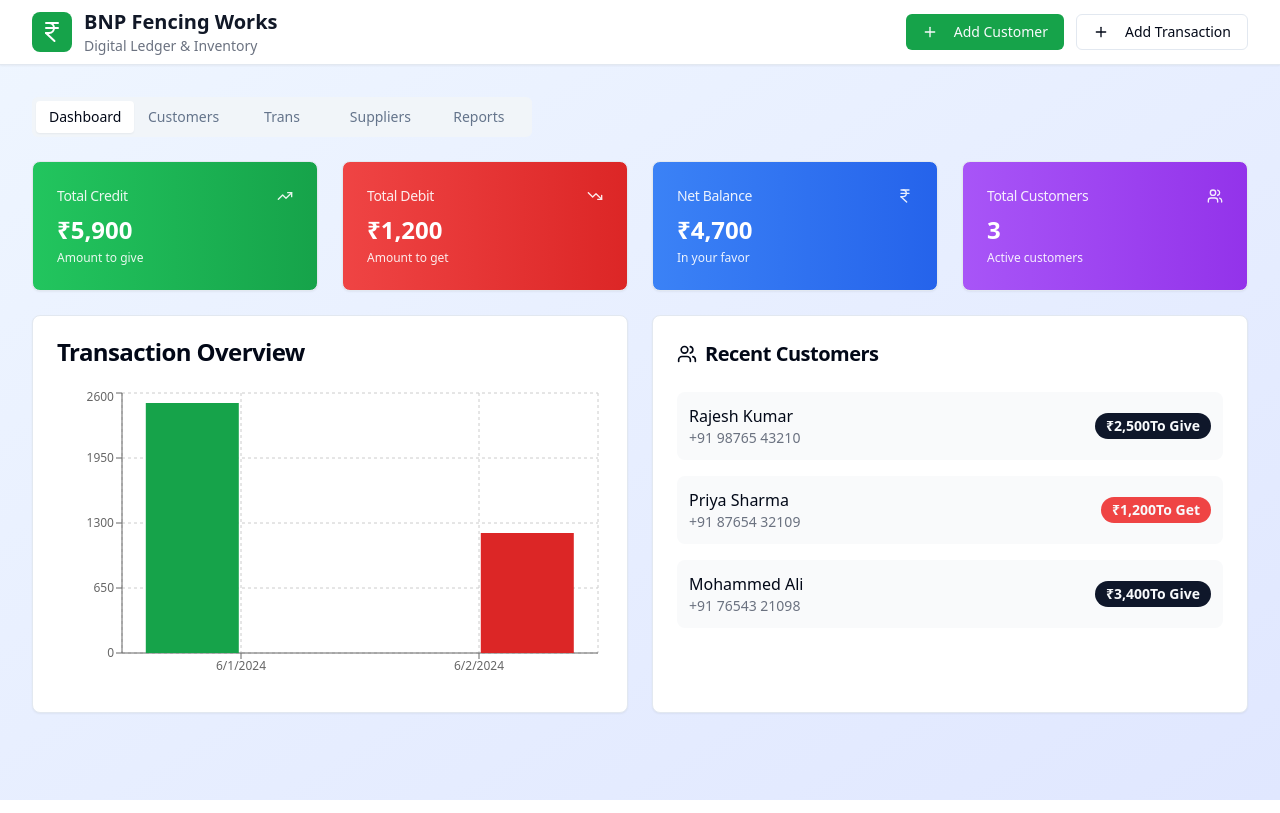
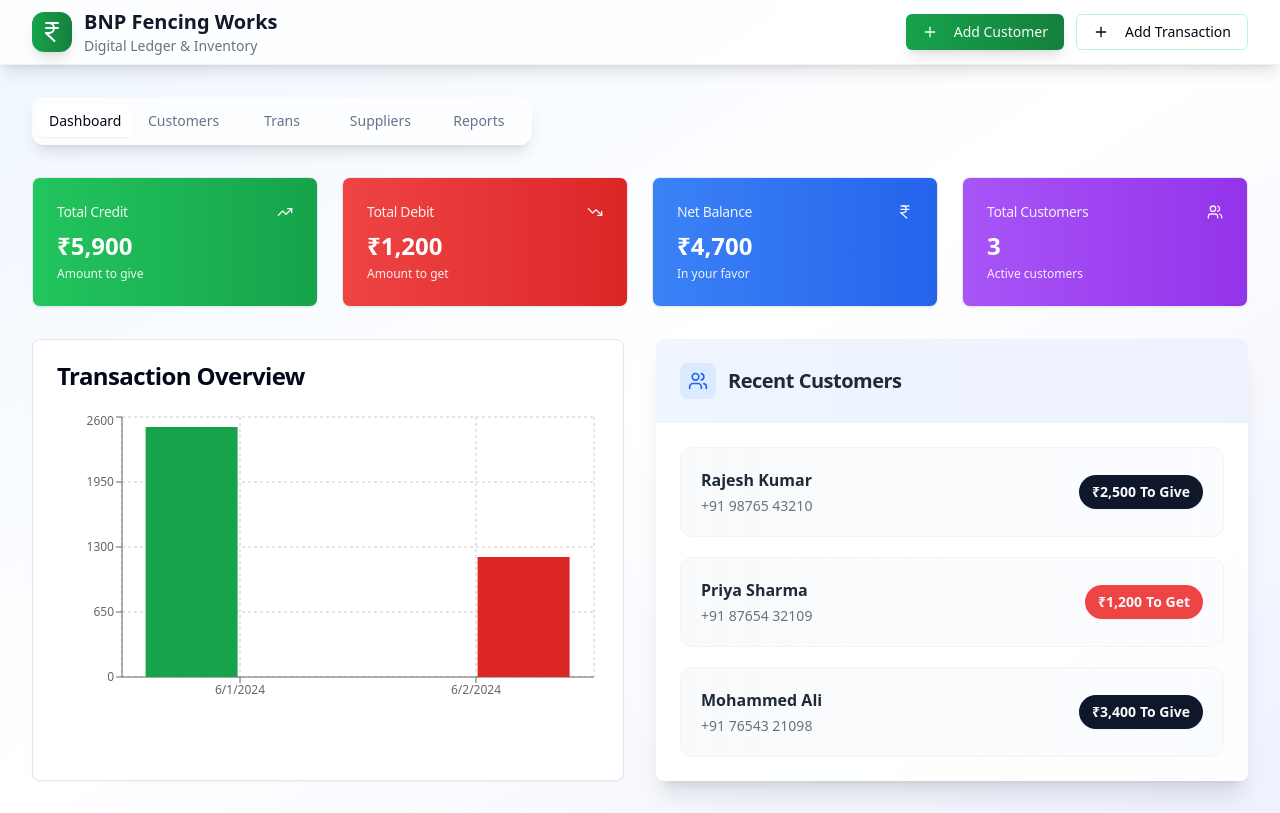
Before and after one commit to kishoreksk/pocket-book-online, a React (Vite) app: page / in a window 1280 px wide. Built offline with nearby package versions, Linux system fonts and the light colour scheme.

Commit message:
Fix: Improve spacing and design of sections
Improved the spacing and visual design of the dashboard, customer, and transaction sections for a more spacious and beautiful layout.

```diff
--- a/src/pages/Index.tsx
+++ b/src/pages/Index.tsx
@@ -345,13 +345,13 @@ const Index = () => {
   };
 
   return (
-    <div className="min-h-screen bg-gradient-to-br from-blue-50 to-indigo-100">
+    <div className="min-h-screen bg-gradient-to-br from-blue-50 via-white to-indigo-50">
       {/* Header - Mobile Optimized */}
-      <div className="bg-white shadow-sm border-b">
+      <div className="bg-white/80 backdrop-blur-sm shadow-lg border-b border-gray-200/50 sticky top-0 z-50">
         <div className="max-w-7xl mx-auto px-3 sm:px-4 lg:px-8">
           <div className="flex items-center justify-between h-14 sm:h-16">
             <div className="flex items-center space-x-2 sm:space-x-3">
-              <div className="bg-green-600 p-1.5 sm:p-2 rounded-lg">
+              <div className="bg-gradient-to-r from-green-600 to-green-700 p-1.5 sm:p-2 rounded-xl shadow-lg">
                 <IndianRupee className="h-4 w-4 sm:h-6 sm:w-6 text-white" />
               </div>
               <div>
@@ -362,7 +362,7 @@ const Index = () => {
             <div className="flex items-center space-x-1 sm:space-x-3">
               <Button
                 onClick={() => setShowCustomerForm(true)}
-                className="bg-green-600 hover:bg-green-700 text-xs sm:text-sm px-2 sm:px-4 py-1.5 sm:py-2"
+                className="bg-gradient-to-r from-green-600 to-green-700 hover:from-green-700 hover:to-green-800 text-xs sm:text-sm px-2 sm:px-4 py-1.5 sm:py-2 shadow-lg hover:shadow-xl transition-all duration-200"
                 size="sm"
               >
                 <Plus className="h-3 w-3 sm:h-4 sm:w-4 mr-1 sm:mr-2" />
@@ -372,7 +372,7 @@ const Index = () => {
               <Button
                 onClick={() => setShowTransactionForm(true)}
                 variant="outline"
-                className="text-xs sm:text-sm px-2 sm:px-4 py-1.5 sm:py-2"
+                className="text-xs sm:text-sm px-2 sm:px-4 py-1.5 sm:py-2 border-green-200 hover:bg-green-50 hover:border-green-300 transition-all duration-200"
                 size="sm"
               >
                 <Plus className="h-3 w-3 sm:h-4 sm:w-4 mr-1 sm:mr-2" />
@@ -384,18 +384,18 @@ const Index = () => {
         </div>
       </div>
 
-      <div className="max-w-7xl mx-auto px-3 sm:px-4 lg:px-8 py-4 sm:py-8">
-        <Tabs value={activeTab} onValueChange={setActiveTab} className="space-y-4 sm:space-y-6">
-          <TabsList className="grid w-full grid-cols-5 h-8 sm:h-10 text-xs sm:text-sm lg:w-[500px]">
-            <TabsTrigger value="dashboard" className="px-1 sm:px-3">Dashboard</TabsTrigger>
-            <TabsTrigger value="customers" className="px-1 sm:px-3">Customers</TabsTrigger>
-            <TabsTrigger value="transactions" className="px-1 sm:px-3">Trans</TabsTrigger>
-            <TabsTrigger value="suppliers" className="px-1 sm:px-3">Suppliers</TabsTrigger>
-            <TabsTrigger value="reports" className="px-1 sm:px-3">Reports</TabsTrigger>
+      <div className="max-w-7xl mx-auto px-3 sm:px-4 lg:px-8 py-6 sm:py-8">
+        <Tabs value={activeTab} onValueChange={setActiveTab} className="space-y-6 sm:space-y-8">
+          <TabsList className="grid w-full grid-cols-5 h-10 sm:h-12 text-xs sm:text-sm lg:w-[500px] bg-white/70 backdrop-blur-sm shadow-lg rounded-xl">
+            <TabsTrigger value="dashboard" className="px-1 sm:px-3 rounded-lg">Dashboard</TabsTrigger>
+            <TabsTrigger value="customers" className="px-1 sm:px-3 rounded-lg">Customers</TabsTrigger>
+            <TabsTrigger value="transactions" className="px-1 sm:px-3 rounded-lg">Trans</TabsTrigger>
+            <TabsTrigger value="suppliers" className="px-1 sm:px-3 rounded-lg">Suppliers</TabsTrigger>
+            <TabsTrigger value="reports" className="px-1 sm:px-3 rounded-lg">Reports</TabsTrigger>
           </TabsList>
 
           {/* Dashboard Tab */}
-          <TabsContent value="dashboard" className="space-y-4 sm:space-y-6">
+          <TabsContent value="dashboard" className="space-y-6 sm:space-y-8">
             <DashboardStats
               totalCredit={totalCredit}
               totalDebit={totalDebit}
@@ -403,31 +403,33 @@ const Index = () => {
               totalCustomers={customers.length}
             />
 
-            <div className="grid grid-cols-1 lg:grid-cols-2 gap-4 sm:gap-6">
+            <div className="grid grid-cols-1 lg:grid-cols-2 gap-6 sm:gap-8">
               <TransactionChart transactions={transactions} />
 
-              <Card>
-                <CardHeader className="pb-3 sm:pb-6">
-                  <CardTitle className="flex items-center space-x-2 text-lg sm:text-xl">
-                    <Users className="h-4 w-4 sm:h-5 sm:w-5" />
+              <Card className="bg-white/90 backdrop-blur-sm shadow-xl border-0 hover:shadow-2xl transition-all duration-300">
+                <CardHeader className="pb-4 sm:pb-6 bg-gradient-to-r from-blue-50 to-indigo-50 rounded-t-lg">
+                  <CardTitle className="flex items-center space-x-3 text-lg sm:text-xl text-gray-800">
+                    <div className="p-2 bg-blue-100 rounded-lg">
+                      <Users className="h-5 w-5 text-blue-600" />
+                    </div>
                     <span>Recent Customers</span>
                   </CardTitle>
                 </CardHeader>
-                <CardContent>
-                  <div className="space-y-3 sm:space-y-4">
+                <CardContent className="p-6">
+                  <div className="space-y-4 sm:space-y-5">
                     {customers.slice(0, 5).map((customer) => (
-                      <div key={customer.id} className="flex items-center justify-between p-2 sm:p-3 bg-gray-50 rounded-lg">
+                      <div key={customer.id} className="flex items-center justify-between p-4 sm:p-5 bg-gradient-to-r from-gray-50 to-blue-50/30 rounded-xl hover:from-blue-50 hover:to-indigo-50 transition-all duration-200 border border-gray-100 hover:border-blue-200 hover:shadow-md">
                         <div className="min-w-0 flex-1">
-                          <p className="font-medium text-sm sm:text-base truncate">{customer.name}</p>
-                          <p className="text-xs sm:text-sm text-gray-500 truncate">{customer.phone}</p>
+                          <p className="font-semibold text-sm sm:text-base truncate text-gray-800">{customer.name}</p>
+                          <p className="text-xs sm:text-sm text-gray-500 truncate mt-1">{customer.phone}</p>
                         </div>
                         <Badge
                           variant={customer.balance >= 0 ? "default" : "destructive"}
-                          className="font-semibold text-xs sm:text-sm ml-2 flex-shrink-0"
+                          className="font-semibold text-xs sm:text-sm ml-3 flex-shrink-0 px-3 py-1.5 rounded-full shadow-sm"
                         >
                           ₹{Math.abs(customer.balance).toLocaleString()}
-                          <span className="hidden sm:inline">
-                            {customer.balance >= 0 ? ' To Give' : ' To Get'}
+                          <span className="hidden sm:inline ml-1">
+                            {customer.balance >= 0 ? 'To Give' : 'To Get'}
                           </span>
                         </Badge>
                       </div>
@@ -439,69 +441,74 @@ const Index = () => {
           </TabsContent>
 
           {/* Customers Tab */}
-          <TabsContent value="customers" className="space-y-4 sm:space-y-6">
-            <Card>
-              <CardHeader className="pb-3 sm:pb-6">
-                <div className="flex flex-col space-y-3 sm:flex-row sm:items-center sm:justify-between sm:space-y-0">
-                  <CardTitle className="text-lg sm:text-xl">Customer Management</CardTitle>
-                  <div className="relative w-full sm:w-64">
+          <TabsContent value="customers" className="space-y-6 sm:space-y-8">
+            <Card className="bg-white/90 backdrop-blur-sm shadow-xl border-0">
+              <CardHeader className="pb-4 sm:pb-6 bg-gradient-to-r from-green-50 to-emerald-50 rounded-t-lg">
+                <div className="flex flex-col space-y-4 sm:flex-row sm:items-center sm:justify-between sm:space-y-0">
+                  <CardTitle className="text-lg sm:text-xl flex items-center space-x-3 text-gray-800">
+                    <div className="p-2 bg-green-100 rounded-lg">
+                      <Users className="h-5 w-5 text-green-600" />
+                    </div>
+                    <span>Customer Management</span>
+                  </CardTitle>
+                  <div className="relative w-full sm:w-72">
                     <Search className="absolute left-3 top-1/2 transform -translate-y-1/2 text-gray-400 h-4 w-4" />
                     <Input
                       placeholder="Search customers..."
                       value={searchTerm}
                       onChange={(e) => setSearchTerm(e.target.value)}
-                      className="pl-10 text-sm"
+                      className="pl-10 text-sm bg-white/80 border-gray-200 focus:border-green-300 focus:ring-green-200 rounded-lg"
                     />
                   </div>
                 </div>
               </CardHeader>
-              <CardContent>
-                <div className="grid grid-cols-1 sm:grid-cols-2 lg:grid-cols-3 gap-3 sm:gap-4">
+              <CardContent className="p-6">
+                <div className="grid grid-cols-1 sm:grid-cols-2 lg:grid-cols-3 gap-4 sm:gap-6">
                   {filteredCustomers.map((customer) => (
                     <Card
                       key={customer.id}
-                      className="hover:shadow-md transition-shadow cursor-pointer"
+                      className="hover:shadow-xl transition-all duration-300 cursor-pointer bg-white/80 backdrop-blur-sm border-0 shadow-lg hover:scale-105"
                       onClick={() => handleCustomerClick(customer)}
                     >
-                      <CardContent className="p-3 sm:p-4">
-                        <div className="flex items-start justify-between mb-2 sm:mb-3">
-                          <h3 className="font-semibold text-sm sm:text-lg pr-2 truncate flex-1">{customer.name}</h3>
+                      <CardContent className="p-5 sm:p-6">
+                        <div className="flex items-start justify-between mb-3 sm:mb-4">
+                          <h3 className="font-semibold text-sm sm:text-lg pr-2 truncate flex-1 text-gray-800">{customer.name}</h3>
                           <div className="flex space-x-1 flex-shrink-0">
                             <Button
                               variant="ghost"
                               size="sm"
-                              className="h-6 w-6 sm:h-8 sm:w-8 p-0"
+                              className="h-7 w-7 sm:h-8 sm:w-8 p-0 hover:bg-blue-100 rounded-full"
                               onClick={(e) => {
                                 e.stopPropagation();
                                 handleCustomerClick(customer);
                               }}
                             >
-                              <Eye className="h-3 w-3 sm:h-4 sm:w-4" />
+                              <Eye className="h-3 w-3 sm:h-4 sm:w-4 text-blue-600" />
                             </Button>
                             <Button
                               variant="ghost"
                               size="sm"
-                              className="h-6 w-6 sm:h-8 sm:w-8 p-0"
+                              className="h-7 w-7 sm:h-8 sm:w-8 p-0 hover:bg-green-100 rounded-full"
                               onClick={(e) => e.stopPropagation()}
                             >
-                              <Edit className="h-3 w-3 sm:h-4 sm:w-4" />
+                              <Edit className="h-3 w-3 sm:h-4 sm:w-4 text-green-600" />
                             </Button>
                             <Button
                               variant="ghost"
                               size="sm"
-                              className="text-red-500 hover:text-red-700 h-6 w-6 sm:h-8 sm:w-8 p-0"
+                              className="text-red-500 hover:text-red-700 hover:bg-red-100 h-7 w-7 sm:h-8 sm:w-8 p-0 rounded-full"
                               onClick={(e) => e.stopPropagation()}
                             >
                               <Trash2 className="h-3 w-3 sm:h-4 sm:w-4" />
                             </Button>
                           </div>
                         </div>
-                        <p className="text-xs sm:text-sm text-gray-600 mb-2 sm:mb-3 truncate">{customer.phone}</p>
-                        <div className="flex items-center justify-between mb-2">
-                          <span className="text-xs sm:text-sm text-gray-500">Balance:</span>
+                        <p className="text-xs sm:text-sm text-gray-600 mb-3 sm:mb-4 truncate">{customer.phone}</p>
+                        <div className="flex items-center justify-between mb-3">
+                          <span className="text-xs sm:text-sm text-gray-500 font-medium">Balance:</span>
                           <Badge
                             variant={customer.balance >= 0 ? "default" : "destructive"}
-                            className="font-semibold text-xs"
+                            className="font-semibold text-xs px-3 py-1.5 rounded-full shadow-sm"
                           >
                             {customer.balance >= 0 ? (
                               <TrendingUp className="h-2 w-2 sm:h-3 sm:w-3 mr-1" />
@@ -511,12 +518,14 @@ const Index = () => {
                             ₹{Math.abs(customer.balance).toLocaleString()}
                           </Badge>
                         </div>
-                        <p className="text-xs text-gray-400 mb-1 sm:mb-2">
-                          Last: {customer.lastTransaction}
-                        </p>
-                        <p className="text-xs text-blue-600 font-medium">
-                          Tap to view history
-                        </p>
+                        <div className="space-y-2">
+                          <p className="text-xs text-gray-400">
+                            Last transaction: {customer.lastTransaction}
+                          </p>
+                          <p className="text-xs text-blue-600 font-medium bg-blue-50 px-2 py-1 rounded-full text-center">
+                            Tap to view history
+                          </p>
+                        </div>
                       </CardContent>
                     </Card>
                   ))}
@@ -526,33 +535,38 @@ const Index = () => {
           </TabsContent>
 
           {/* Transactions Tab */}
-          <TabsContent value="transactions" className="space-y-4 sm:space-y-6">
-            <Card>
-              <CardHeader>
-                <CardTitle className="text-lg sm:text-xl">Transaction History</CardTitle>
+          <TabsContent value="transactions" className="space-y-6 sm:space-y-8">
+            <Card className="bg-white/90 backdrop-blur-sm shadow-xl border-0">
+              <CardHeader className="bg-gradient-to-r from-purple-50 to-pink-50 rounded-t-lg">
+                <CardTitle className="text-lg sm:text-xl flex items-center space-x-3 text-gray-800">
+                  <div className="p-2 bg-purple-100 rounded-lg">
+                    <TrendingUp className="h-5 w-5 text-purple-600" />
+                  </div>
+                  <span>Transaction History</span>
+                </CardTitle>
               </CardHeader>
-              <CardContent>
-                <div className="space-y-3 sm:space-y-4">
+              <CardContent className="p-6">
+                <div className="space-y-4 sm:space-y-5">
                   {transactions.map((transaction) => (
-                    <div key={transaction.id} className="flex items-center justify-between p-3 sm:p-4 border rounded-lg hover:bg-gray-50">
-                      <div className="flex items-center space-x-3 sm:space-x-4 min-w-0 flex-1">
-                        <div className={`p-1.5 sm:p-2 rounded-full flex-shrink-0 ${transaction.type === 'credit' ? 'bg-green-100' : 'bg-red-100'}`}>
+                    <div key={transaction.id} className="flex items-center justify-between p-4 sm:p-5 border-0 rounded-xl hover:shadow-md transition-all duration-200 bg-gradient-to-r from-gray-50 to-purple-50/30 hover:from-purple-50 hover:to-pink-50 border border-gray-100 hover:border-purple-200">
+                      <div className="flex items-center space-x-4 sm:space-x-5 min-w-0 flex-1">
+                        <div className={`p-2.5 sm:p-3 rounded-full flex-shrink-0 shadow-sm ${transaction.type === 'credit' ? 'bg-green-100' : 'bg-red-100'}`}>
                           {transaction.type === 'credit' ? (
-                            <TrendingUp className={`h-3 w-3 sm:h-4 sm:w-4 text-green-600`} />
+                            <TrendingUp className={`h-4 w-4 sm:h-5 sm:w-5 text-green-600`} />
                           ) : (
-                            <TrendingDown className={`h-3 w-3 sm:h-4 sm:w-4 text-red-600`} />
+                            <TrendingDown className={`h-4 w-4 sm:h-5 sm:w-5 text-red-600`} />
                           )}
                         </div>
                         <div className="min-w-0 flex-1">
-                          <p className="font-medium text-sm sm:text-base truncate">{transaction.customerName}</p>
-                          <p className="text-xs sm:text-sm text-gray-500 truncate">{transaction.description}</p>
+                          <p className="font-semibold text-sm sm:text-base truncate text-gray-800">{transaction.customerName}</p>
+                          <p className="text-xs sm:text-sm text-gray-600 truncate mt-1">{transaction.description}</p>
                         </div>
                       </div>
-                      <div className="text-right flex-shrink-0 ml-2">
-                        <p className={`font-semibold text-sm sm:text-base ${transaction.type === 'credit' ? 'text-green-600' : 'text-red-600'}`}>
+                      <div className="text-right flex-shrink-0 ml-3">
+                        <p className={`font-bold text-sm sm:text-base ${transaction.type === 'credit' ? 'text-green-600' : 'text-red-600'}`}>
                           {transaction.type === 'credit' ? '+' : '-'}₹{transaction.amount.toLocaleString()}
                         </p>
-                        <p className="text-xs sm:text-sm text-gray-500">{transaction.date}</p>
+                        <p className="text-xs sm:text-sm text-gray-500 mt-1">{transaction.date}</p>
                       </div>
                     </div>
                   ))}
```
